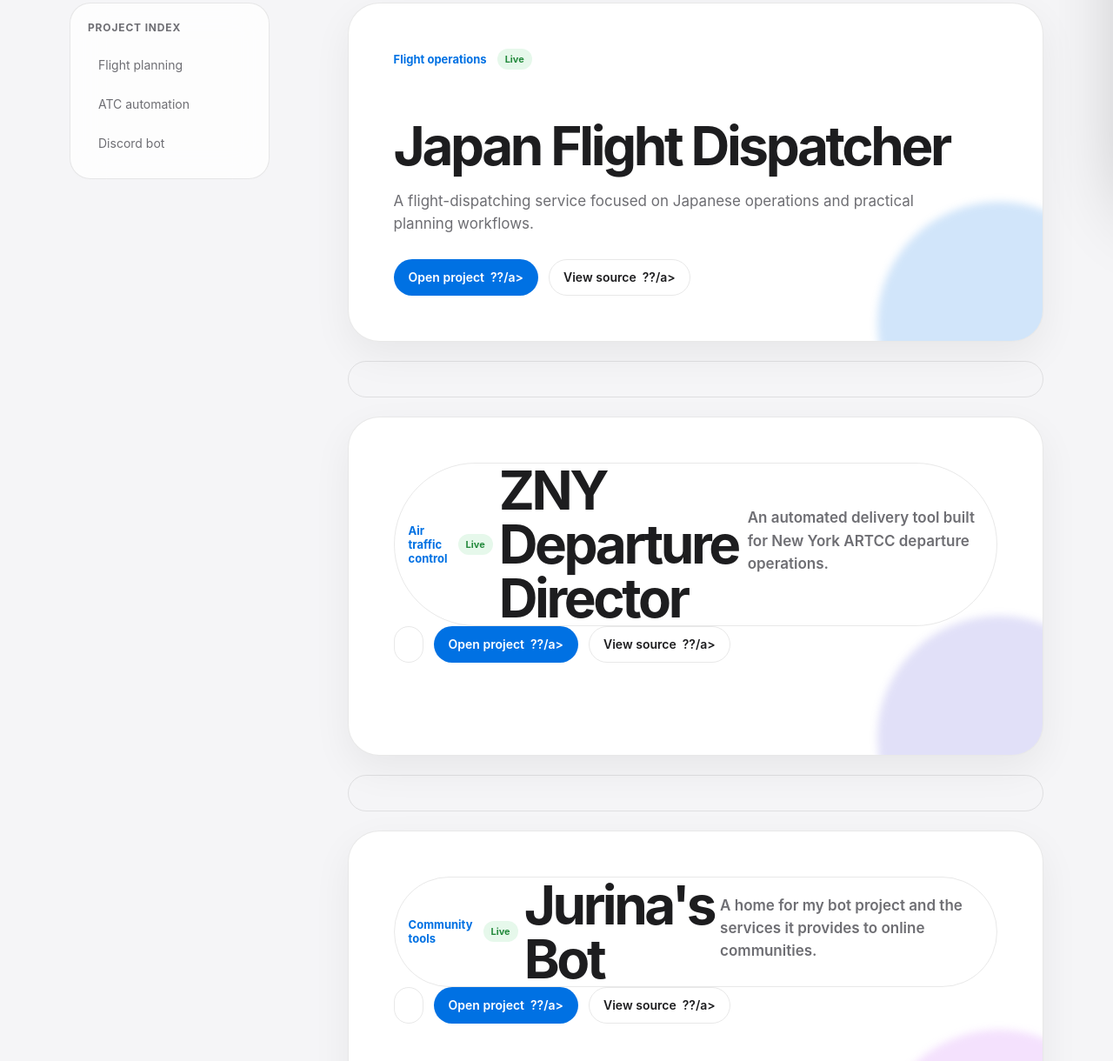
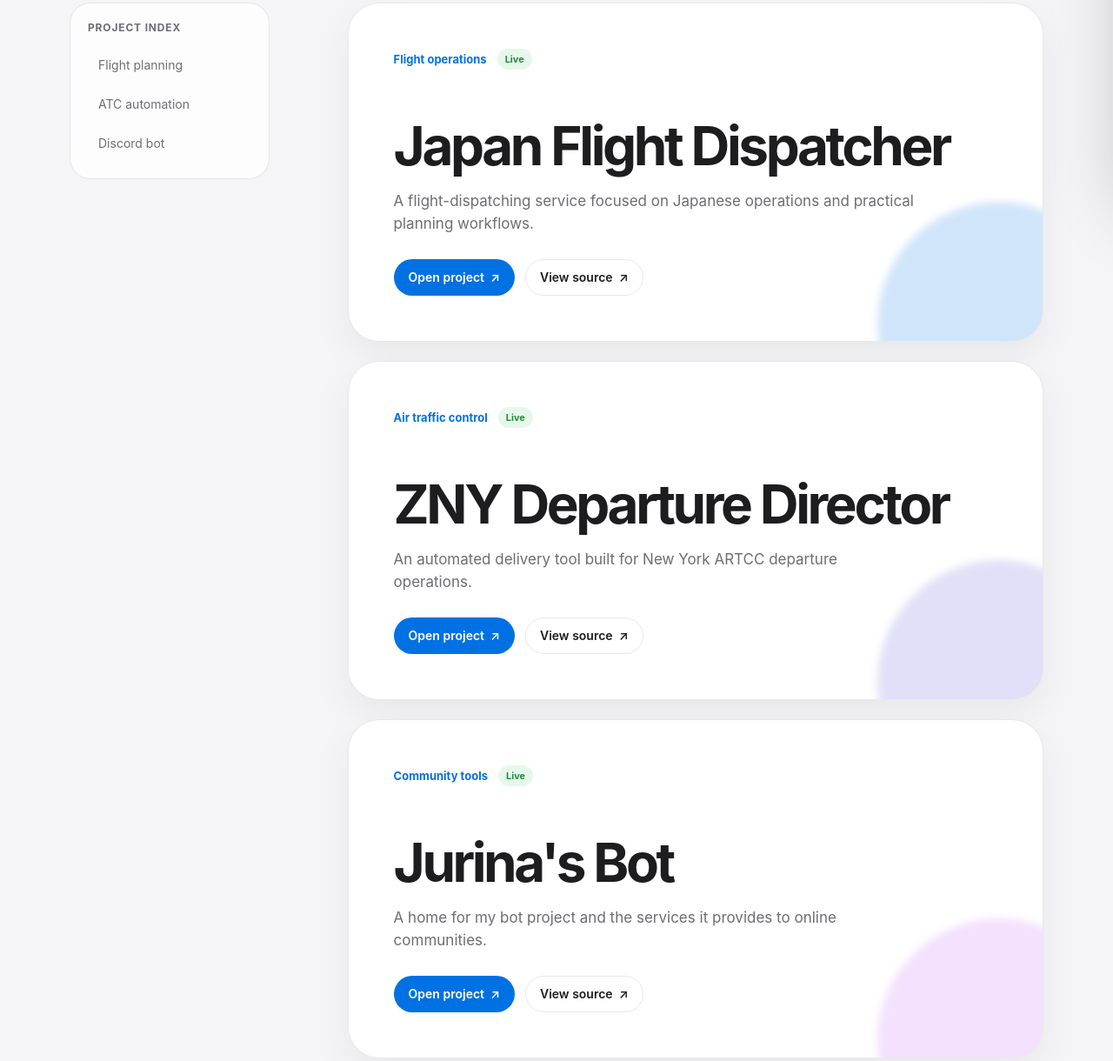
Before and after one commit to lpxlpx7/jurinas-website, a plain HTML site: page projects.html in a window 1280 px wide. Shown: the part 575-1795 px from the top of the page at 87% size. Drawn offline with Linux system fonts and the light colour scheme.

Commit message:
Fix Unicode content in multipage site

```diff
--- a/js/main.js
+++ b/js/main.js
@@ -8,18 +8,18 @@ const translations = {
     heroLead: "My interests are all over the place, from Japanese music to flight simulation and video games. Hope you're doing great.",
     pronouns: "She/Her or They/Them", avatarLabel: "My avatar", avatarFrom: "From BanG Dream! Ave Mujica",
     localTime: "Local time", utcTime: "UTC",
-    retroNote: "I have a soft spot for the Heisei era, especially 2013??015.",
-    friendName: "??????", friendBody: "They're a really nice person, and their liveries look great.", friendLinkLabel: "Visit koten.top",
+    retroNote: "I have a soft spot for the Heisei era, especially 2013–2015.",
+    friendName: "大切な人", friendBody: "They're a really nice person, and their liveries look great.", friendLinkLabel: "Visit koten.top",
     interestsEyebrow: "A few things I love", interestsTitle: "A few things<br>I'm into.",
     musicKicker: "Now playing", musicTitle: "J-Pop on repeat.",
-    musicBody: "I'm especially into J-Pop. My all-time favorite singer is <a href=\"https://www.universal-music.co.jp/yuika/\" target=\"_blank\" rel=\"noopener noreferrer\">Yuika ??/a>.",
+    musicBody: "I'm especially into J-Pop. My all-time favorite singer is <a href=\"https://www.universal-music.co.jp/yuika/\" target=\"_blank\" rel=\"noopener noreferrer\">Yuika ↗</a>.",
     flightKicker: "Flight simulation", flightTitle: "Cleared for takeoff.",
     flightBody: "I'm a C1-rated controller in VATUSA, and I also fly on VATSIM and IVAO with Microsoft Flight Simulator and X-Plane. Airliners and business jets are my favorites.",
     gamesKicker: "Gaming", gamesTitle: "One more game.",
     gamesBody: "I enjoy FPS games, especially Overwatch. I like learning the game and having a good time with friends.", gamesAlt: "Overwatch 2 logo",
     playlistEyebrow: "My favorite album", playlistTitle: "No music,<br>no life.",
-    playlistBody: "<strong>?????????</strong> is my favorite album, and one I always come back to.", playlistButton: "Listen on Apple Music",
-    playlistAlt: "????????? album artwork", albumLinkLabel: "Open ????????? on Apple Music",
+    playlistBody: "<strong>紺色に憧れて</strong> is my favorite album, and one I always come back to.", playlistButton: "Listen on Apple Music",
+    playlistAlt: "紺色に憧れて album artwork", albumLinkLabel: "Open 紺色に憧れて on Apple Music",
     footerNote: "Built somewhere between flights and playlists.", source: "Source on GitHub", pride: "Stands with the LGBTQIA+ community",
     projectsEyebrow: "Selected work", projectsTitle: "Things I've<br><span>been building.</span>",
     projectsIntro: "Small tools and services made around aviation, automation, and the communities I spend time in.",
@@ -40,44 +40,44 @@ const translations = {
     linksEyebrow: "Links", linksTitle: "Around the<br><span>internet.</span>", linksIntro: "A small collection of websites worth visiting.",
   },
   ja: {
-    brand: "Jurina???????????, navHome: "?????, navProjects: "?????????", navContact: "?????, navLinks: "??????",
-    themeLabel: "??????????????????", menuOpen: "???????????, menuClose: "????????????", menuTitle: "??????",
-    menuNote: "???????????????????????????????,
-    homeTitle: "Jurina???????????, projectsPageTitle: "????????? | Jurina???????????, contactPageTitle: "?????| Jurina???????????, friendsPageTitle: "?????? | Jurina???????????,
-    heroEyebrow: "??????????????????????, heroTitle: "???????????br><span>Jurina?????/span>",
-    heroLead: "?????????????????????????????????????????????????????????????????????????????????????????????????????????,
-    pronouns: "She/Her ?????They/Them", avatarLabel: "?????????", avatarFrom: "??anG Dream! Ave Mujica?????,
-    localTime: "?????????", utcTime: "UTC",
-    retroNote: "?????????????????????????5???????7?????????????,
-    friendName: "??????", friendBody: "?????????????????????????????????????, friendLinkLabel: "koten.top?????,
-    interestsEyebrow: "???????????, interestsTitle: "???????????br>????????,
-    musicKicker: "???", musicTitle: "J-Pop???????????,
-    musicBody: "???J-Pop????????????????????????????????a href=\"https://www.universal-music.co.jp/yuika/\" target=\"_blank\" rel=\"noopener noreferrer\">???????/a>??,
-    flightKicker: "??????????????????", flightTitle: "??????????????????????,
-    flightBody: "VATUSA??1??????????????????????ATSIM??VAO????icrosoft Flight Simulator??-Plane???????????????????????????????????????????,
-    gamesKicker: "?????, gamesTitle: "????????????????,
-    gamesBody: "FPS???????????verwatch????????????????????????????????????????????????????, gamesAlt: "Overwatch 2?????,
-    playlistEyebrow: "?????????????????, playlistTitle: "???????????br>???????,
-    playlistBody: "<strong>?????????????/strong>?????????????????????????????????????????????, playlistButton: "Apple Music?????,
-    playlistAlt: "?????????????????????????????", albumLinkLabel: "Apple Music???????????????????",
-    footerNote: "????????????????????????????????, source: "GitHub???????????, pride: "LGBTQIA+??????????????,
-    projectsEyebrow: "?????????", projectsTitle: "??????????????br><span>????????/span>",
-    projectsIntro: "?????????????????????????????????????????????????????????????????????,
-    projectIndex: "?????????????, projectOneShort: "???????????????", projectTwoShort: "????????, projectThreeShort: "Discord Bot",
-    projectOpen: "??????????????, projectCode: "?????????", projectStatus: "?????,
-    dispatcherType: "?????????????????, dispatcherName: "Japan Flight Dispatcher",
-    dispatcherBody: "???????????????????????????????????????????????????????????,
-    znyType: "??????", znyName: "ZNY Departure Director",
-    znyBody: "New York ARTCC????????????????????????????????????????????,
-    botType: "??????????????, botName: "Jurina's Bot",
-    botBody: "?????????????????????Bot??????????????????????????????????,
-    projectsAsideTitle: "????????????????, projectsAsideBody: "?????????????????????????????????????????????????????????????????????????,
-    contactEyebrow: "?????", contactTitle: "???????br><span>????????????????/span>",
-    contactIntro: "????????????????????????????????????????????????????????????,
-    emailLabel: "?????, emailButton: "?????????", responseLabel: "?????????", responseValue: "???????????????????????,
-    contactCardTitle: "??????????????????????, contactCardBody: "?????eb?????????????????????????????????????????????,
-    contactNote: "??????????????????????????????????????????????????,
-    linksEyebrow: "??????", linksTitle: "????????????<br><span>????????/span>", linksIntro: "????????eb????????????????????????????,
+    brand: "Jurinaのホームページ", navHome: "ホーム", navProjects: "プロジェクト", navContact: "連絡先", navLinks: "リンク集",
+    themeLabel: "カラーテーマを切り替える", menuOpen: "メニューを開く", menuClose: "メニューを閉じる", menuTitle: "メニュー",
+    menuNote: "好きなものと、作っているものを少しずつ。",
+    homeTitle: "Jurinaのホームページ", projectsPageTitle: "プロジェクト | Jurinaのホームページ", contactPageTitle: "連絡先 | Jurinaのホームページ", friendsPageTitle: "リンク集 | Jurinaのホームページ",
+    heroEyebrow: "見つけてくれて、ありがとう。", heroTitle: "はじめまして。<br><span>Jurinaです。</span>",
+    heroLead: "日本の音楽、フライトシミュレーション、そしてゲーム。好きなものはいろいろあります。仲良くしてくれるとうれしいです。よろしくお願いします。",
+    pronouns: "She/Her または They/Them", avatarLabel: "私のアバター", avatarFrom: "『BanG Dream! Ave Mujica』より",
+    localTime: "現在地の時刻", utcTime: "UTC",
+    retroNote: "平成の雰囲気が好きです。特に平成25年〜平成27年がお気に入り。",
+    friendName: "大切な人", friendBody: "とてもいい人で、作っている機体塗装もきれいです。", friendLinkLabel: "koten.topを開く",
+    interestsEyebrow: "私の好きなもの", interestsTitle: "好きなものを、<br>少しだけ。",
+    musicKicker: "音楽", musicTitle: "J-Popを聴きながら。",
+    musicBody: "特にJ-Popが大好きです。いちばん好きなアーティストは<a href=\"https://www.universal-music.co.jp/yuika/\" target=\"_blank\" rel=\"noopener noreferrer\">ユイカ ↗</a>。",
+    flightKicker: "フライトシミュレーション", flightTitle: "空を飛ぶこと、管制すること。",
+    flightBody: "VATUSAでC1管制官として活動しています。VATSIMやIVAOで、Microsoft Flight SimulatorとX-Planeを使って飛ぶことも。旅客機とビジネスジェットが好きです。",
+    gamesKicker: "ゲーム", gamesTitle: "気ままに、もう一戦。",
+    gamesBody: "FPSが好きで、特にOverwatchを遊んでいます。上達を楽しみながら、友達と気軽に遊ぶことが多いです。", gamesAlt: "Overwatch 2のロゴ",
+    playlistEyebrow: "いちばん好きなアルバム", playlistTitle: "音楽のない人生<br>なんて。",
+    playlistBody: "<strong>『紺色に憧れて』</strong>は、私がいちばん好きで、何度でも聴きたくなるアルバムです。", playlistButton: "Apple Musicで聴く",
+    playlistAlt: "アルバム『紺色に憧れて』のアートワーク", albumLinkLabel: "Apple Musicで『紺色に憧れて』を開く",
+    footerNote: "フライトとプレイリストの合間に作りました。", source: "GitHubでソースを見る", pride: "LGBTQIA+コミュニティと共に",
+    projectsEyebrow: "制作したもの", projectsTitle: "作っているものを、<br><span>いくつか。</span>",
+    projectsIntro: "航空、オートメーション、そして大切なコミュニティのために作った小さなツールやサービスです。",
+    projectIndex: "プロジェクト一覧", projectOneShort: "フライトプランニング", projectTwoShort: "管制自動化", projectThreeShort: "Discord Bot",
+    projectOpen: "プロジェクトを開く", projectCode: "ソースを見る", projectStatus: "公開中",
+    dispatcherType: "フライトオペレーション", dispatcherName: "Japan Flight Dispatcher",
+    dispatcherBody: "日本での運航と実用的なフライトプランニングを意識したディスパッチサービスです。",
+    znyType: "航空管制", znyName: "ZNY Departure Director",
+    znyBody: "New York ARTCCの出発管制向けに作った、クリアランス自動送信ツールです。",
+    botType: "コミュニティツール", botName: "Jurina's Bot",
+    botBody: "オンラインコミュニティ向けのBotと、そのサービスを紹介するプロジェクトです。",
+    projectsAsideTitle: "実際に使えるものを。", projectsAsideBody: "どのプロジェクトも、自分や大切なコミュニティの困りごとを解決したいというところから始まりました。",
+    contactEyebrow: "ご連絡", contactTitle: "気軽に、<br><span>話しかけてください。</span>",
+    contactIntro: "質問やプロジェクトのアイデア、ちょっとした挨拶でも。メールがいちばん確実です。",
+    emailLabel: "メール", emailButton: "メールを送る", responseLabel: "返信について", responseValue: "時間のあるときにお返事します。",
+    contactCardTitle: "いろいろなお話を歓迎します。", contactCardBody: "航空、Webプロジェクト、音楽、ゲーム、それ以外の話題でも大丈夫です。",
+    contactNote: "迷惑メールや一方的な広告はご遠慮ください。よろしくお願いします。",
+    linksEyebrow: "リンク集", linksTitle: "インターネットの<br><span>いろいろ。</span>", linksIntro: "おすすめのWebサイトを、ここで少しずつ紹介します。",
   },
 };
 
@@ -138,7 +138,7 @@ const applyTheme = (theme) => {
   const resolved = theme === "system" ? (systemTheme.matches ? "dark" : "light") : theme;
   document.documentElement.dataset.theme = resolved;
   document.documentElement.dataset.themePreference = theme;
-  if (themeButton) themeButton.querySelector(".theme-icon").textContent = resolved === "dark" ? "??" : "??;
+  if (themeButton) themeButton.querySelector(".theme-icon").textContent = resolved === "dark" ? "☀" : "☾";
   if (themeColor) themeColor.content = resolved === "dark" ? "#09090b" : "#f5f5f7";
   updatePageLinks();
 };
--- a/projects.html
+++ b/projects.html
@@ -16,14 +16,14 @@
       <a class="brand" href="index.html" data-i18n="brand">Jurina's Homepage</a>
       <div class="nav-right">
         <div class="nav-links"><a href="index.html" data-i18n="navHome">Home</a><a class="is-active" href="projects.html" data-i18n="navProjects">Projects</a><a href="contact.html" data-i18n="navContact">Contact</a><a href="friends.html" data-i18n="navLinks">Links</a></div>
-        <div class="language-switch" role="group" aria-label="Language"><button class="language-button is-active" type="button" data-language="en" aria-pressed="true">EN</button><span aria-hidden="true">/</span><button class="language-button" type="button" data-language="ja" aria-pressed="false">?????/button></div>
-        <button class="theme-button" type="button" aria-label="Switch color theme" data-i18n-aria-label="themeLabel"><span class="theme-icon" aria-hidden="true">??/span></button>
+        <div class="language-switch" role="group" aria-label="Language"><button class="language-button is-active" type="button" data-language="en" aria-pressed="true">EN</button><span aria-hidden="true">/</span><button class="language-button" type="button" data-language="ja" aria-pressed="false">日本語</button></div>
+        <button class="theme-button" type="button" aria-label="Switch color theme" data-i18n-aria-label="themeLabel"><span class="theme-icon" aria-hidden="true">◐</span></button>
         <button class="menu-button" type="button" aria-label="Open menu" aria-expanded="false" data-i18n-aria-label="menuOpen"><span></span><span></span></button>
       </div>
     </nav>
   </header>
   <div class="menu-scrim" hidden></div>
-  <aside class="mobile-menu" aria-hidden="true"><div class="mobile-menu-head"><span data-i18n="menuTitle">Navigate</span><button class="menu-close" type="button" aria-label="Close menu" data-i18n-aria-label="menuClose">?</button></div><div class="mobile-language language-switch" role="group" aria-label="Language"><button class="language-button is-active" type="button" data-language="en" aria-pressed="true">EN</button><span aria-hidden="true">/</span><button class="language-button" type="button" data-language="ja" aria-pressed="false">?????/button></div><nav class="mobile-nav"><a href="index.html"><span data-i18n="navHome">Home</span><span>01</span></a><a class="is-active" href="projects.html"><span data-i18n="navProjects">Projects</span><span>02</span></a><a href="contact.html"><span data-i18n="navContact">Contact</span><span>03</span></a><a href="friends.html"><span data-i18n="navLinks">Links</span><span>04</span></a></nav><p class="mobile-menu-note" data-i18n="menuNote">A small collection of things I like and make.</p></aside>
+  <aside class="mobile-menu" aria-hidden="true"><div class="mobile-menu-head"><span data-i18n="menuTitle">Navigate</span><button class="menu-close" type="button" aria-label="Close menu" data-i18n-aria-label="menuClose">×</button></div><div class="mobile-language language-switch" role="group" aria-label="Language"><button class="language-button is-active" type="button" data-language="en" aria-pressed="true">EN</button><span aria-hidden="true">/</span><button class="language-button" type="button" data-language="ja" aria-pressed="false">日本語</button></div><nav class="mobile-nav"><a href="index.html"><span data-i18n="navHome">Home</span><span>01</span></a><a class="is-active" href="projects.html"><span data-i18n="navProjects">Projects</span><span>02</span></a><a href="contact.html"><span data-i18n="navContact">Contact</span><span>03</span></a><a href="friends.html"><span data-i18n="navLinks">Links</span><span>04</span></a></nav><p class="mobile-menu-note" data-i18n="menuNote">A small collection of things I like and make.</p></aside>
 
   <main class="inner-main shell">
     <header class="page-intro reveal"><p class="eyebrow" data-i18n="projectsEyebrow">Selected work</p><h1 data-i18n="projectsTitle">Things I've<br><span>been building.</span></h1><p class="hero-lead" data-i18n="projectsIntro">Small tools and services made around aviation, automation, and the communities I spend time in.</p></header>
@@ -31,14 +31,14 @@
       <aside class="project-sidebar reveal"><p class="sidebar-label" data-i18n="projectIndex">Project index</p><nav><a href="#dispatcher" data-i18n="projectOneShort">Flight planning</a><a href="#zny" data-i18n="projectTwoShort">ATC automation</a><a href="#bot" data-i18n="projectThreeShort">Discord bot</a></nav></aside>
       <div>
         <section class="project-list">
-          <article class="project-card project-dispatcher reveal" id="dispatcher"><div class="project-meta"><span class="project-type" data-i18n="dispatcherType">Flight operations</span><span class="status-pill" data-i18n="projectStatus">Live</span></div><h2 data-i18n="dispatcherName">Japan Flight Dispatcher</h2><p data-i18n="dispatcherBody">A flight-dispatching service focused on Japanese operations and practical planning workflows.</p><div class="project-actions"><a class="text-link primary" href="https://jprt.lpxlpx7.top/" target="_blank" rel="noopener noreferrer"><span data-i18n="projectOpen">Open project</span> ??/a><a class="text-link" href="https://github.com/lpxlpx7/japan-flight-dispatcher" target="_blank" rel="noopener noreferrer"><span data-i18n="projectCode">View source</span> ??/a></div></article>
-          <article class="project-card project-zny reveal" id="zny"><div class="project-meta"><span class="project-type" data-i18n="znyType">Air traffic control</span><span class="status-pill" data-i18n="projectStatus">Live</span></div><h2 data-i18n="znyName">ZNY Departure Director</h2><p data-i18n="znyBody">An automated delivery tool built for New York ARTCC departure operations.</p><div class="project-actions"><a class="text-link primary" href="https://nydep.lpxlpx7.top/" target="_blank" rel="noopener noreferrer"><span data-i18n="projectOpen">Open project</span> ??/a><a class="text-link" href="https://github.com/lpxlpx7/ZNY-ATCT-Auto-Delivery" target="_blank" rel="noopener noreferrer"><span data-i18n="projectCode">View source</span> ??/a></div></article>
-          <article class="project-card project-bot reveal" id="bot"><div class="project-meta"><span class="project-type" data-i18n="botType">Community tools</span><span class="status-pill" data-i18n="projectStatus">Live</span></div><h2 data-i18n="botName">Jurina's Bot</h2><p data-i18n="botBody">A home for my bot project and the services it provides to online communities.</p><div class="project-actions"><a class="text-link primary" href="https://bot.lpxlpx7.top/" target="_blank" rel="noopener noreferrer"><span data-i18n="projectOpen">Open project</span> ??/a><a class="text-link" href="https://github.com/lpxlpx7/Jurinas-Bot-Website" target="_blank" rel="noopener noreferrer"><span data-i18n="projectCode">View source</span> ??/a></div></article>
+          <article class="project-card project-dispatcher reveal" id="dispatcher"><div class="project-meta"><span class="project-type" data-i18n="dispatcherType">Flight operations</span><span class="status-pill" data-i18n="projectStatus">Live</span></div><h2 data-i18n="dispatcherName">Japan Flight Dispatcher</h2><p data-i18n="dispatcherBody">A flight-dispatching service focused on Japanese operations and practical planning workflows.</p><div class="project-actions"><a class="text-link primary" href="https://jprt.lpxlpx7.top/" target="_blank" rel="noopener noreferrer"><span data-i18n="projectOpen">Open project</span> ↗</a><a class="text-link" href="https://github.com/lpxlpx7/japan-flight-dispatcher" target="_blank" rel="noopener noreferrer"><span data-i18n="projectCode">View source</span> ↗</a></div></article>
+          <article class="project-card project-zny reveal" id="zny"><div class="project-meta"><span class="project-type" data-i18n="znyType">Air traffic control</span><span class="status-pill" data-i18n="projectStatus">Live</span></div><h2 data-i18n="znyName">ZNY Departure Director</h2><p data-i18n="znyBody">An automated delivery tool built for New York ARTCC departure operations.</p><div class="project-actions"><a class="text-link primary" href="https://nydep.lpxlpx7.top/" target="_blank" rel="noopener noreferrer"><span data-i18n="projectOpen">Open project</span> ↗</a><a class="text-link" href="https://github.com/lpxlpx7/ZNY-ATCT-Auto-Delivery" target="_blank" rel="noopener noreferrer"><span data-i18n="projectCode">View source</span> ↗</a></div></article>
+          <article class="project-card project-bot reveal" id="bot"><div class="project-meta"><span class="project-type" data-i18n="botType">Community tools</span><span class="status-pill" data-i18n="projectStatus">Live</span></div><h2 data-i18n="botName">Jurina's Bot</h2><p data-i18n="botBody">A home for my bot project and the services it provides to online communities.</p><div class="project-actions"><a class="text-link primary" href="https://bot.lpxlpx7.top/" target="_blank" rel="noopener noreferrer"><span data-i18n="projectOpen">Open project</span> ↗</a><a class="text-link" href="https://github.com/lpxlpx7/Jurinas-Bot-Website" target="_blank" rel="noopener noreferrer"><span data-i18n="projectCode">View source</span> ↗</a></div></article>
         </section>
         <aside class="projects-aside reveal"><h2 data-i18n="projectsAsideTitle">Built for real use.</h2><p data-i18n="projectsAsideBody">Each project started with a problem I wanted to solve for myself or a community I care about.</p></aside>
       </div>
     </div>
   </main>
-  <footer class="site-footer shell"><div class="footer-top"><p data-i18n="footerNote">Built somewhere between flights and playlists.</p><a href="https://github.com/lpxlpx7" target="_blank" rel="noopener noreferrer"><span data-i18n="source">Source on GitHub</span> ??/a></div><div class="footer-bottom"><p>? <span id="current-year">2026</span> Jurina</p><div class="pride-note"><span data-i18n="pride">Stands with the LGBTQIA+ community</span><span class="pride-stripe" aria-hidden="true"></span></div></div></footer>
+  <footer class="site-footer shell"><div class="footer-top"><p data-i18n="footerNote">Built somewhere between flights and playlists.</p><a href="https://github.com/lpxlpx7" target="_blank" rel="noopener noreferrer"><span data-i18n="source">Source on GitHub</span> ↗</a></div><div class="footer-bottom"><p>© <span id="current-year">2026</span> Jurina</p><div class="pride-note"><span data-i18n="pride">Stands with the LGBTQIA+ community</span><span class="pride-stripe" aria-hidden="true"></span></div></div></footer>
 </body>
 </html>
```
Also changed, not shown: contact.html (+4 -4 lines), friends.html (+5 -5 lines), index.html (+20 -20 lines), css/style.css (line endings or trailing spaces), js/theme-init.js (line endings or trailing spaces).
